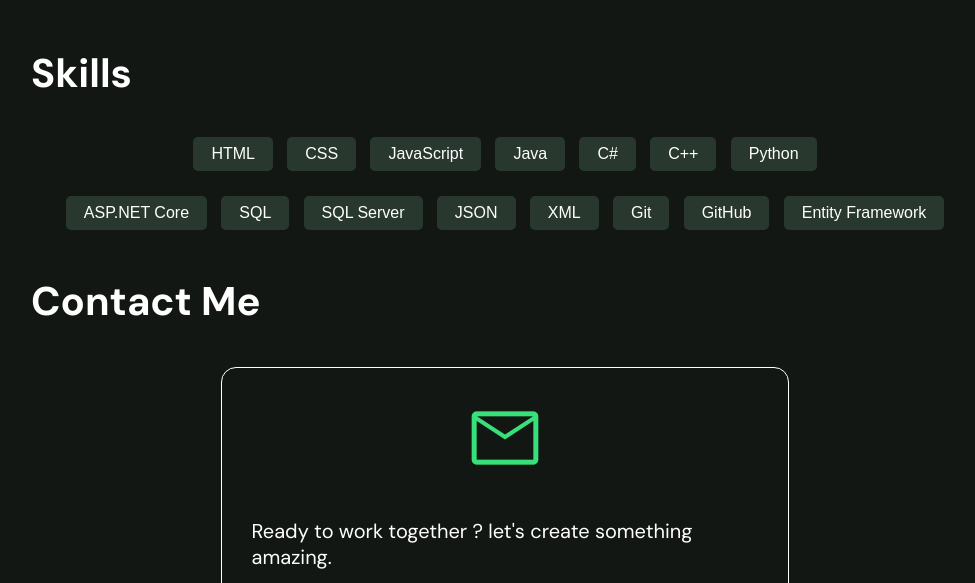
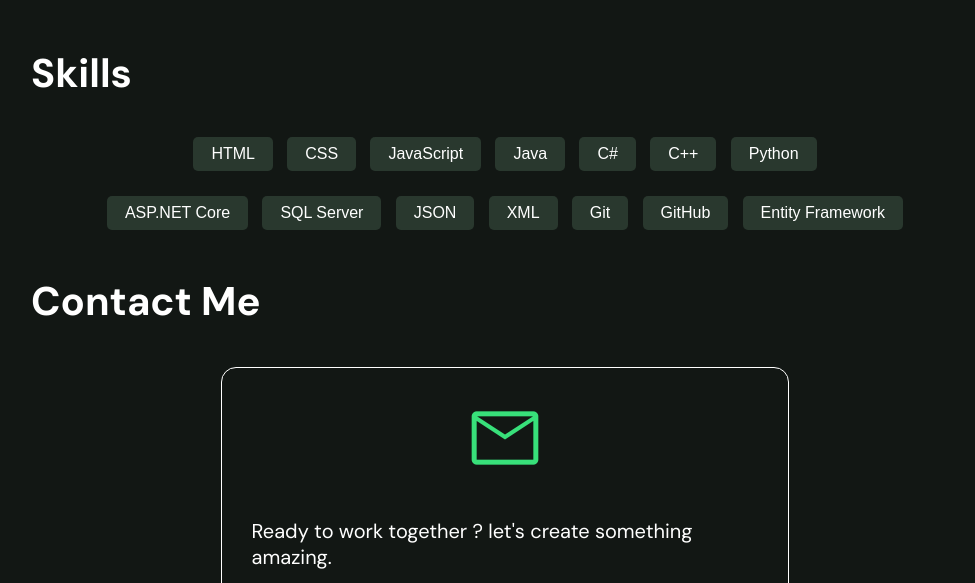
Before and after one commit to kiromagdy77/FS-P, a plain HTML site: page index.html in a window 1280 px wide. Shown: the part 1260-1843 px from the top of the page, without its empty margins (135-1110 px from the left). Drawn offline with nearby package versions, Linux system fonts and the light colour scheme.

Commit message:
index.html

```diff
--- a/index.html
+++ b/index.html
@@ -89,7 +89,6 @@
             </div>
             <div>
                 <button>ASP.NET Core</button>
-                <button>SQL</button>
                 <button>SQL Server</button>
                 <button>JSON</button>
                 <button>XML</button>
```
